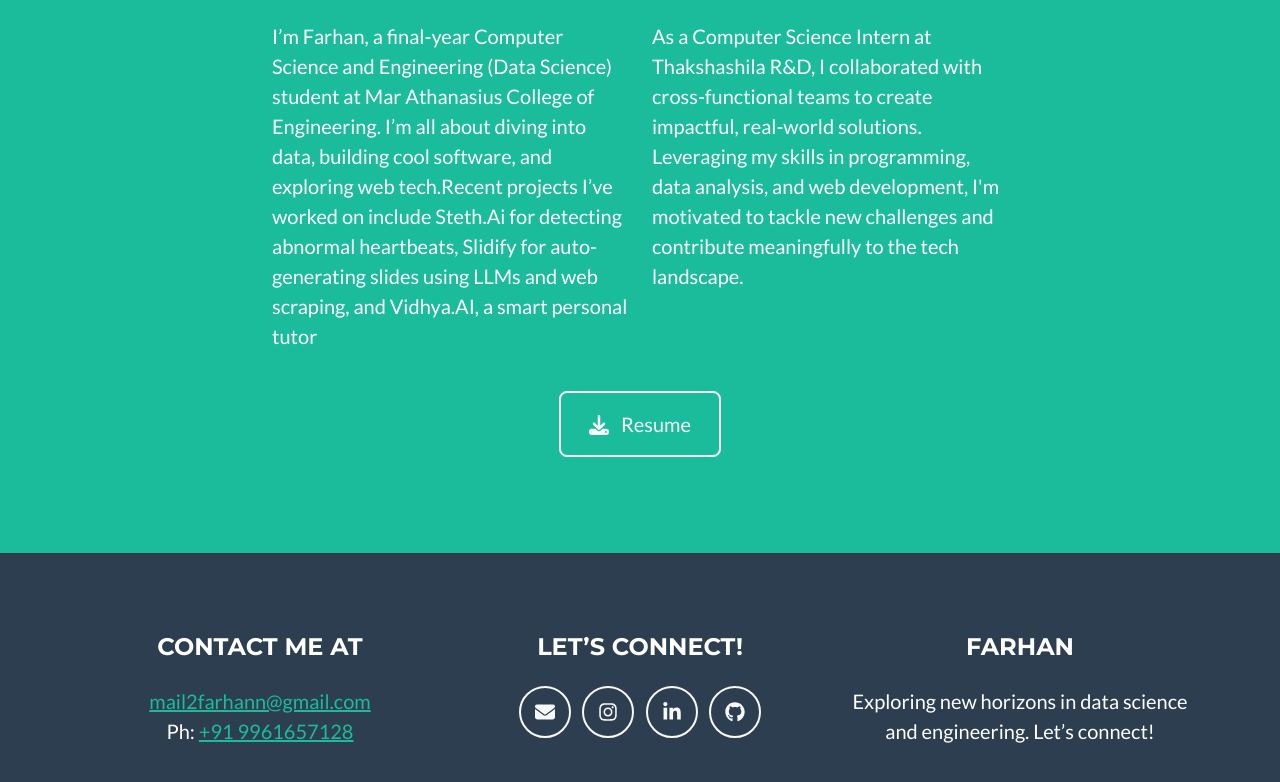
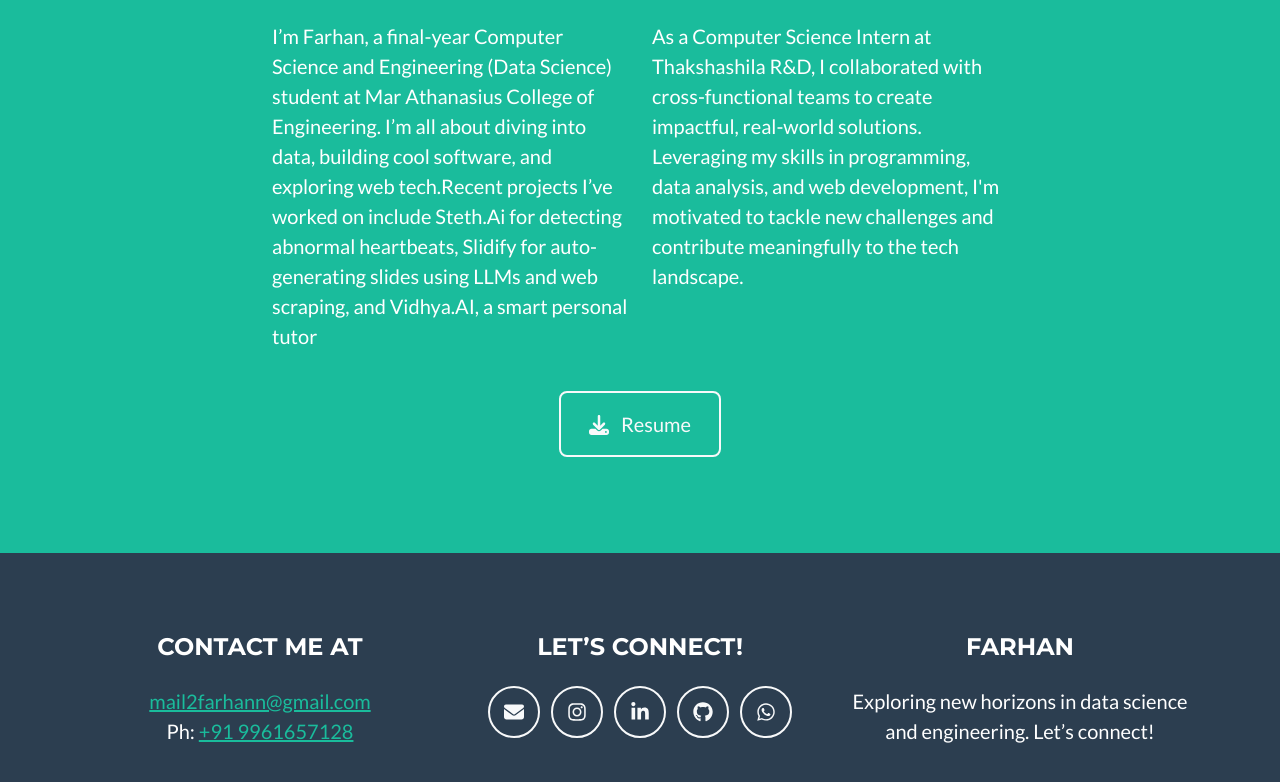
Before and after one commit to Farhann-i/farhann-i.github.io, a plain HTML site: page index.html in a window 1280 px wide. Shown: the part 1957-2739 px from the top of the page. Drawn offline with nearby package versions, Linux system fonts and the light colour scheme.

Commit message:
Update index.html

```diff
--- a/index.html
+++ b/index.html
@@ -168,6 +168,7 @@
                         <a class="btn btn-outline-light btn-social mx-1" href="https://www.instagram.com/farhaan.ii/"><i class="fab fa-fw fa-instagram"></i></a>
                         <a class="btn btn-outline-light btn-social mx-1" href="https://www.linkedin.com/in/mohammed-farhan-i/"><i class="fab fa-fw fa-linkedin-in"></i></a>
                         <a class="btn btn-outline-light btn-social mx-1" href="https://github.com/Farhann-i"><i class="fab fa-fw fa-github"></i></a>
+                        <a class="btn btn-outline-light btn-social mx-1" href="https://wa.me/919961657128"><i class="fab fa-fw fa-whatsapp"></i></a>
                     </div>
 
                     <!-- Footer About Text-->
```
